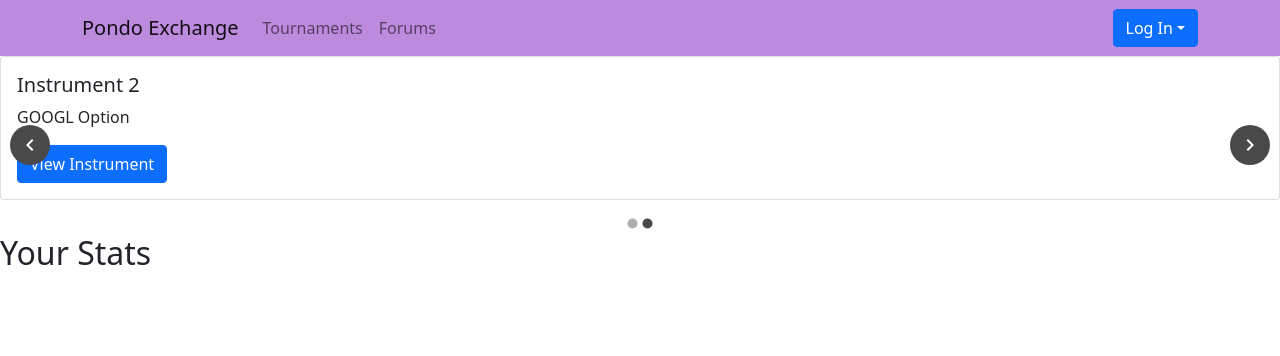
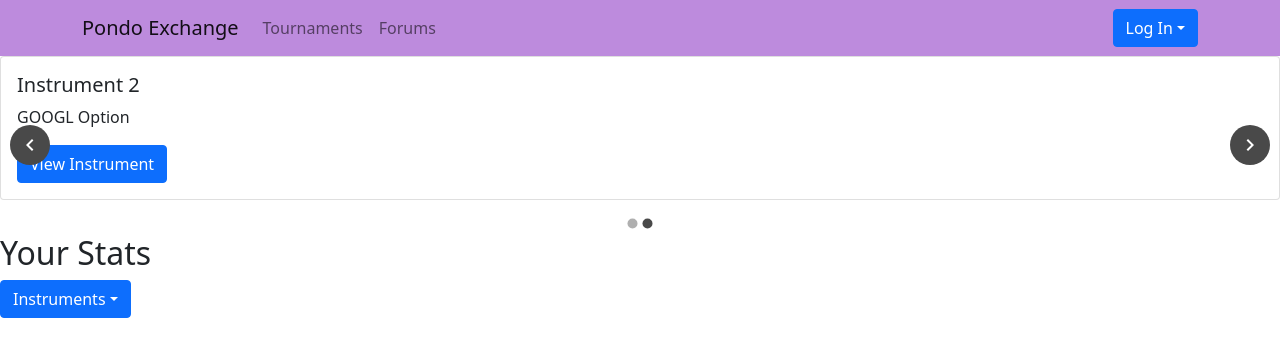
Before and after one commit to pondo-exchange/front-end, a React (Create React App) app: page /tournament-view in a window 1280 px wide. Shown: the top 356 px of the page. Built offline with nearby package versions, Linux system fonts and the light colour scheme.

Commit message:
Halfway through user stats page

```diff
--- a/src/pages/tournament_view/user_stats/user_stats.jsx
+++ b/src/pages/tournament_view/user_stats/user_stats.jsx
@@ -1,9 +1,33 @@
-import { Dropdown } from "react-bootstrap";
+import { Dropdown, DropdownButton } from "react-bootstrap";
 
 function UserStats() {
-    return (
-        <h2>Your Stats</h2>
 
+    const instruments = [
+        {
+            "name": "Instrument 1",
+            "position": "",
+            "profit": "",
+            "recentTrades": []
+        },
+        {
+            "name": "Instrument 2",
+            "position": "",
+            "profit": "",
+            "recentTrades": []
+        }
+    ]
+
+    return ( // TODO: Handle onClick when dropdown item is clicked
+        <div>
+            <h2>Your Stats</h2>
+            <DropdownButton id="dropdown-basic-button" title="Instruments">
+                {instruments.map(
+                    (instrument) => (
+                        <Dropdown.Item>{instrument.name}</Dropdown.Item>
+                    )
+                )}
+            </DropdownButton>
+        </div>
     )
 }
 
```
